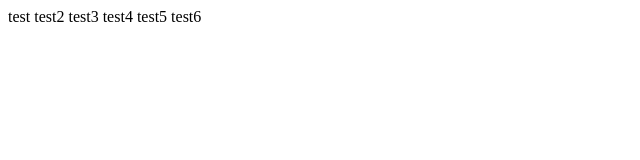
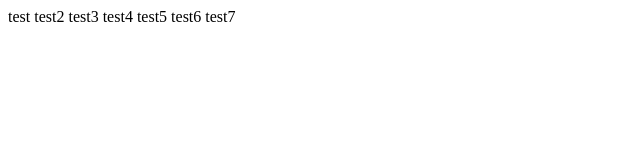
Before and after one commit to AliasAntoine/DevHairJira, a plain HTML site: page index.html in a window 1280 px wide. Shown: the full height of the page, 0-640 px from the left. Drawn offline with Linux system fonts and the light colour scheme.

Commit message:
HJC-1 #done

```diff
--- a/index.html
+++ b/index.html
@@ -9,6 +9,6 @@
 		test4
 		test5
 		test6
-
+		test7
 	</body>
 </html>
```
